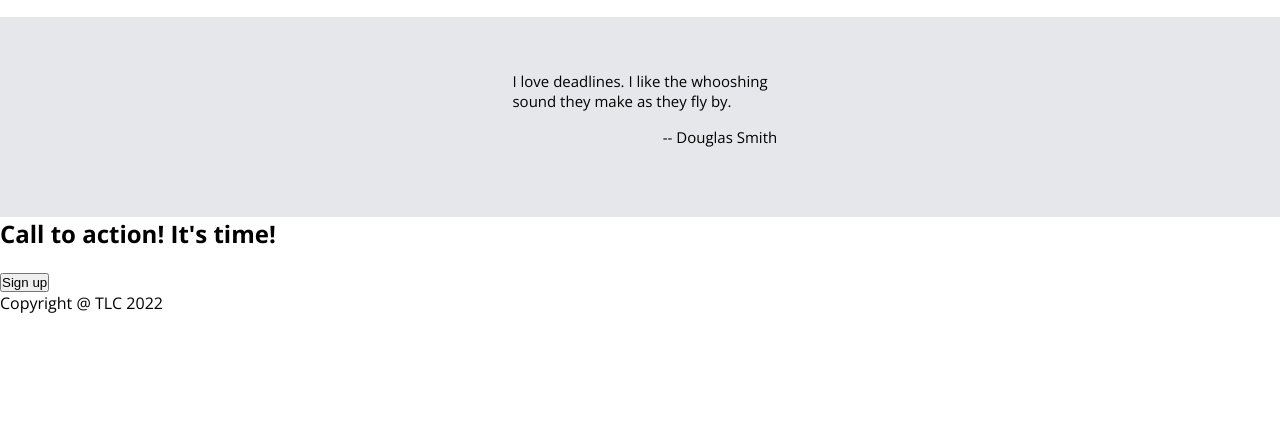
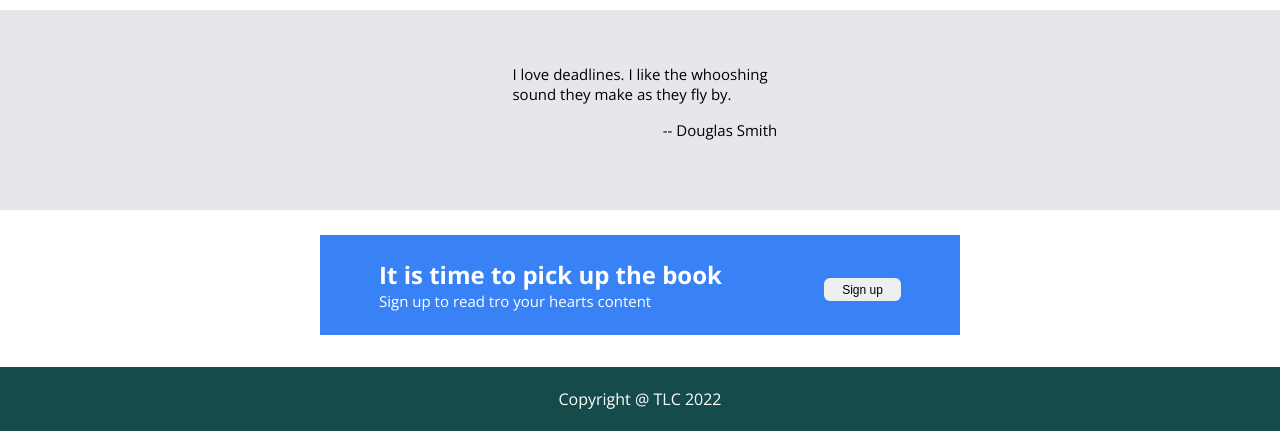
Before and after one commit to ikassim9/Landing-page, a plain HTML site: page index.html in a window 1280 px wide. Shown: the part 835-1266 px from the top of the page. Before the commit the page ends 1149 px from the top, so only its background shows below. Drawn offline with nearby package versions, Linux system fonts and the light colour scheme.

Commit message:
added footer and fixed issue with call-action

```diff
--- a/index.html
+++ b/index.html
@@ -57,7 +57,7 @@
 
 
             <div class="img-holder">
-            <img src="./img/book.jpg" alt="Book"   >
+                <img src="./img/book.jpg" alt="Book">
 
             </div>
 
@@ -96,13 +96,28 @@
         </p>
 
 
-</div>
-     <div class="call-action">
-        <h2>Call to action! It's time!</h2>
-        <p>Sign up for our product by clicking that button right over there!</p>
-        <button>Sign up</button>
+
 
     </div>
+
+
+    <div class="call-action">
+        <div>
+            <h2>It is time to pick up the book</h2>
+            <p>Sign up to read tro your hearts content</p>
+        </div>
+
+
+        <button class="outline">Sign up</button>
+
+
+
+
+
+    </div>
+
+
+
 
     <footer>
         Copyright @ TLC 2022
--- a/style.css
+++ b/style.css
@@ -1,12 +1,20 @@
-*{
+* {
     box-sizing: border-box;
     padding: 0;
     margin: 0;
+}
+html {
+    height: 100%;
 }
 
 body {
 
     font-family: 'Open Sans', sans-serif;
+    display: flex;
+    flex-direction: column;
+    position: relative;        /* for the footer to move with the page size   Found in */
+    min-height: 100%;          /* for the footer to be at the bottom */
+    padding-bottom: 6rem;
 
 }
 
@@ -14,7 +22,10 @@ body {
     font-size: 30px;
     color: #FFF;
 }
-h1, p, a {
+
+h1,
+a,
+p {
     color: #FFF;
 }
 
@@ -38,7 +49,7 @@ p {
     padding: 1rem;
 }
 
-.sub > p {
+.sub>p {
     white-space: pre-wrap;
 }
 
@@ -76,22 +87,34 @@ li a {
     margin-left: 1rem;
 }
 
- .no-outline {
+button {
     margin-top: 10px;
-     background-color:#75E6DA;
     color: #000;
     padding: 0.4em 1.5em;
     outline: none;
     border: none;
-    border-radius: 10px;
+    border-radius: 6px;
     font-size: 16px;
+    font-size: 12px;
+    display: inline-block
+}
+
+.no-outline {
+    background-color: #75E6DA;
+    color: #000;
+
+}
+.outline {
+
+   outline: #e5e7eb;
+
 
 }
 
 /*Info container */
 .info-container {
     display: flex;
-     justify-content:center;
+    justify-content: center;
     gap: 3rem;
     align-items: center;
     margin-top: 40px;
@@ -114,10 +137,12 @@ li a {
     font-size: 1.5em;
 
 }
+
 .text {
     font-size: 1.2em;
     text-align: center;
 }
+
 .quote {
     margin-top: 20px;
     background-color: #e5e7eb;
@@ -136,18 +161,41 @@ li a {
     color: #000;
     padding: 0.8rem;
 }
- .quote >  .author {
+
+.quote>.author {
 
     margin-left: 10rem;
     padding: 0.2rem;
     font-style: bold;
 }
- /*
-  display: -webkit-flex;
+
+
+
+
+.call-action {
+    background-color: #3882F6;
     display: flex;
+    width: 640px;
+    height: 100px;
+    padding: 8px;
+    justify-content: space-around;
     align-items: center;
+    margin-top: 25px;
+    align-self: center;
+}
+h2 {
+    color: #FFF;
+}
+footer {
+    position: absolute;        /* for it to disappear under last body element */
+    bottom: 0;
+    background-color: #164b4b;
+    width: 100%;
+    height: 50px;
     justify-content: center;
-  /* More style:
-  height: 300px;
-  background-color: #888;
- */
+    align-items: center;
+    display: flex;
+    color: #FFF;
+    padding: 2rem;
+
+}
```
Lines whose indentation alone changed are shown as unchanged.
